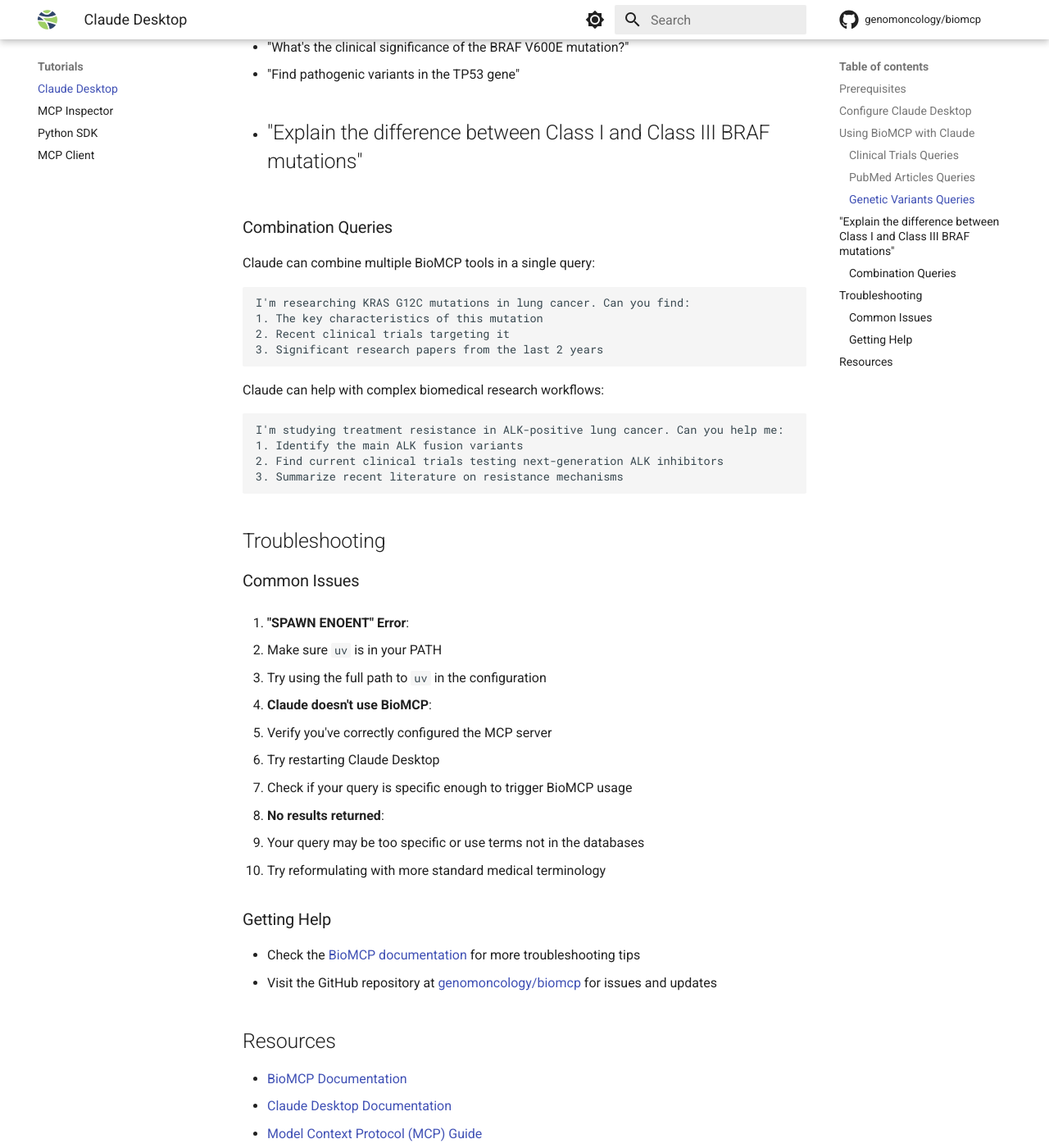
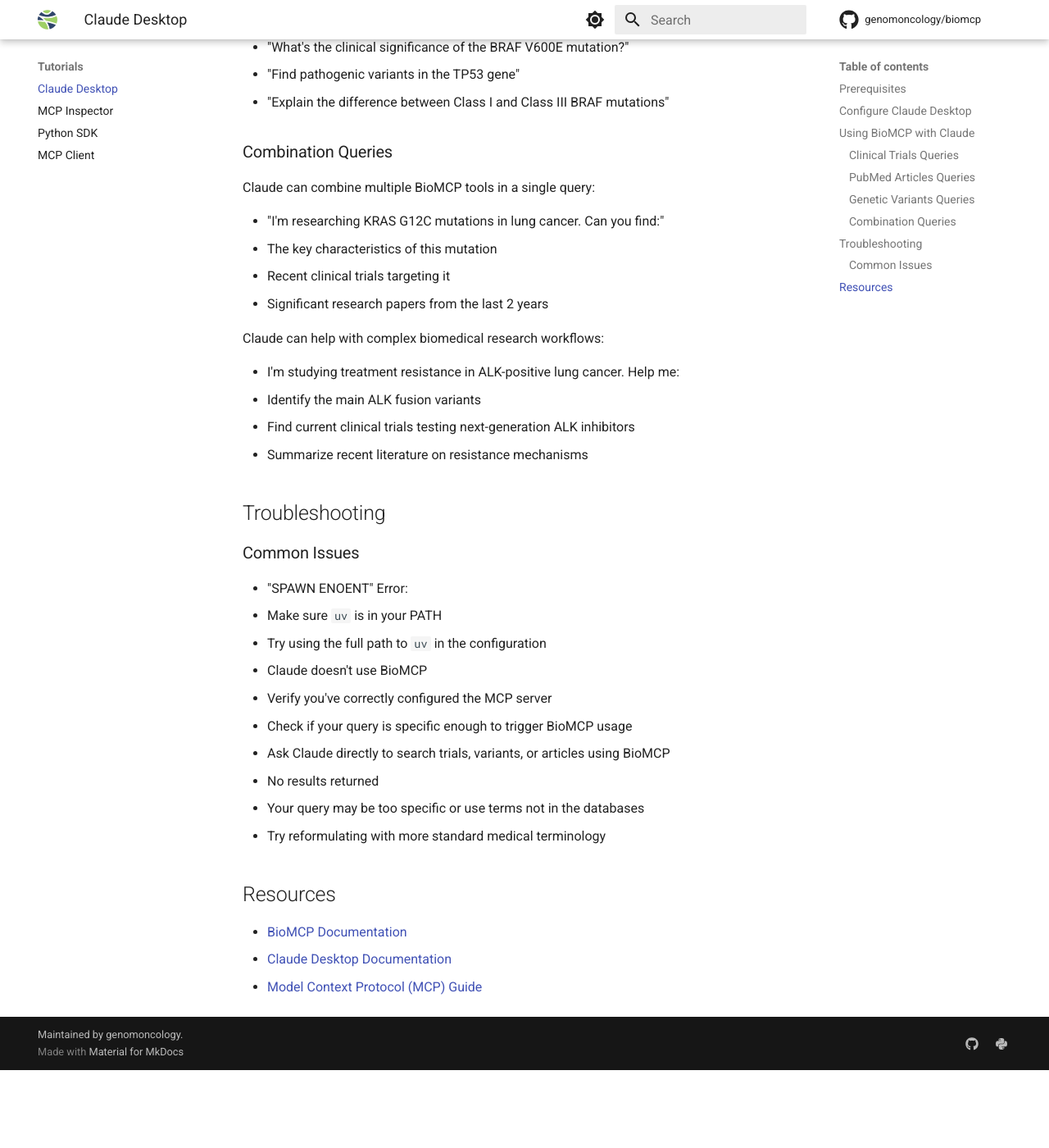
Before and after one commit to wenliangz/biomcp, an MkDocs documentation site: the page built from docs/tutorials/claude-desktop.md, in a window 1280 px wide and 1400 px high, scrolled down 2411 px. Shown: the whole window at 82% size. Built offline with MkDocs 1.6.1 and Material for MkDocs 9.7.7, drawn with Linux system fonts in a browser that asks for light colours; comment, search, counter and statistics services are not loaded; after the commit the page ends 3716 px from its top, so only the background shows below that.

Commit message:
Docs: Improve Claude Desktop Tutorial for BioMCP
- Refine example queries for clarity and effectiveness.
- Simplify combination queries for better user understanding.
- Improve troubleshooting section with more concise explanations.
- Add direct instructions to ask Claude to use BioMCP explicitly.
- Improve error messages for common issues.
- Enhance clarity for troubleshooting steps.

````diff
--- a/docs/tutorials/claude-desktop.md
+++ b/docs/tutorials/claude-desktop.md
@@ -106,54 +106,37 @@
 - "What's the clinical significance of the BRAF V600E mutation?"
 - "Find pathogenic variants in the TP53 gene"
 - "Explain the difference between Class I and Class III BRAF mutations"
--
 
 ### Combination Queries
 
 Claude can combine multiple BioMCP tools in a single query:
 
-```
-I'm researching KRAS G12C mutations in lung cancer. Can you find:
-1. The key characteristics of this mutation
-2. Recent clinical trials targeting it
-3. Significant research papers from the last 2 years
-```
+- "I'm researching KRAS G12C mutations in lung cancer. Can you find:"
+  1. The key characteristics of this mutation
+  2. Recent clinical trials targeting it
+  3. Significant research papers from the last 2 years
 
 Claude can help with complex biomedical research workflows:
 
-```
-I'm studying treatment resistance in ALK-positive lung cancer. Can you help me:
-1. Identify the main ALK fusion variants
-2. Find current clinical trials testing next-generation ALK inhibitors
-3. Summarize recent literature on resistance mechanisms
-```
+- I'm studying treatment resistance in ALK-positive lung cancer. Help me:
+  1. Identify the main ALK fusion variants
+  2. Find current clinical trials testing next-generation ALK inhibitors
+  3. Summarize recent literature on resistance mechanisms
 
 ## Troubleshooting
 
 ### Common Issues
 
-1. **"SPAWN ENOENT" Error**:
-
-   - Make sure `uv` is in your PATH
-   - Try using the full path to `uv` in the configuration
-
-2. **Claude doesn't use BioMCP**:
-
-   - Verify you've correctly configured the MCP server
-   - Try restarting Claude Desktop
-   - Check if your query is specific enough to trigger BioMCP usage
-
-3. **No results returned**:
-   - Your query may be too specific or use terms not in the databases
-   - Try reformulating with more standard medical terminology
-
-### Getting Help
-
-- Check the [BioMCP documentation](https://biomcp.org/troubleshooting/macos/)
-  for more troubleshooting tips
-- Visit the GitHub repository
-  at [genomoncology/biomcp](https://github.com/genomoncology/biomcp) for issues
-  and updates
+- "SPAWN ENOENT" Error:
+  - Make sure `uv` is in your PATH
+  - Try using the full path to `uv` in the configuration
+- Claude doesn't use BioMCP
+  - Verify you've correctly configured the MCP server
+  - Check if your query is specific enough to trigger BioMCP usage
+  - Ask Claude directly to search trials, variants, or articles using BioMCP
+- No results returned
+  - Your query may be too specific or use terms not in the databases
+  - Try reformulating with more standard medical terminology
 
 ## Resources
 
````
